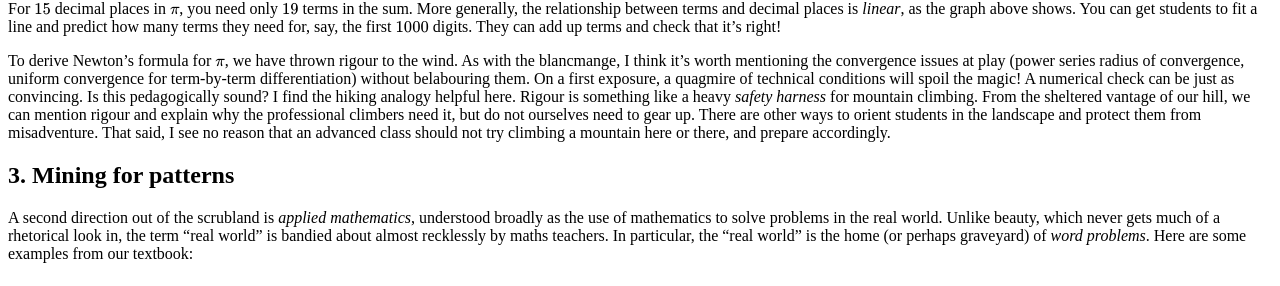
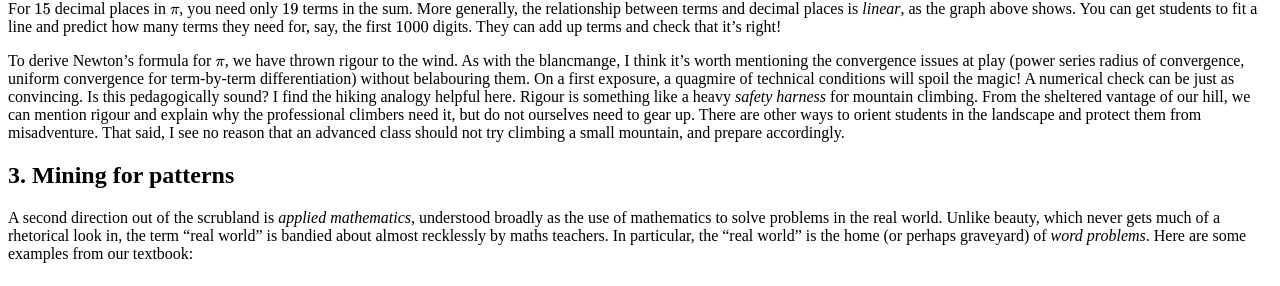
Before and after one commit to hapax/hapax.github.io, a Jekyll site: the page built from assets/teaching.md, in a window 1280 px wide and 900 px high, scrolled down 15274 px. Shown: the part 172-458 px from the top of the window. Built offline with Jekyll 4.4.1, drawn with Linux system fonts in a browser that asks for light colours; our own code applies the rules of GitHub Pages for plain Markdown files; formulas are drawn with MathJax 3; a script that is not in the unit is left out.

Commit message:
Update teaching.md

```diff
--- a/assets/teaching.md
+++ b/assets/teaching.md
@@ -784,7 +784,7 @@ gear up.
 There are other ways to orient students in the landscape and protect
 them from misadventure.
 That said, I see no reason that an advanced class should not try
-climbing a mountain here or there, and prepare accordingly.
+climbing a small mountain, and prepare accordingly.
 
 ## 3. Mining for patterns <a id="sec-3" name="sec-3"></a>
 
```
